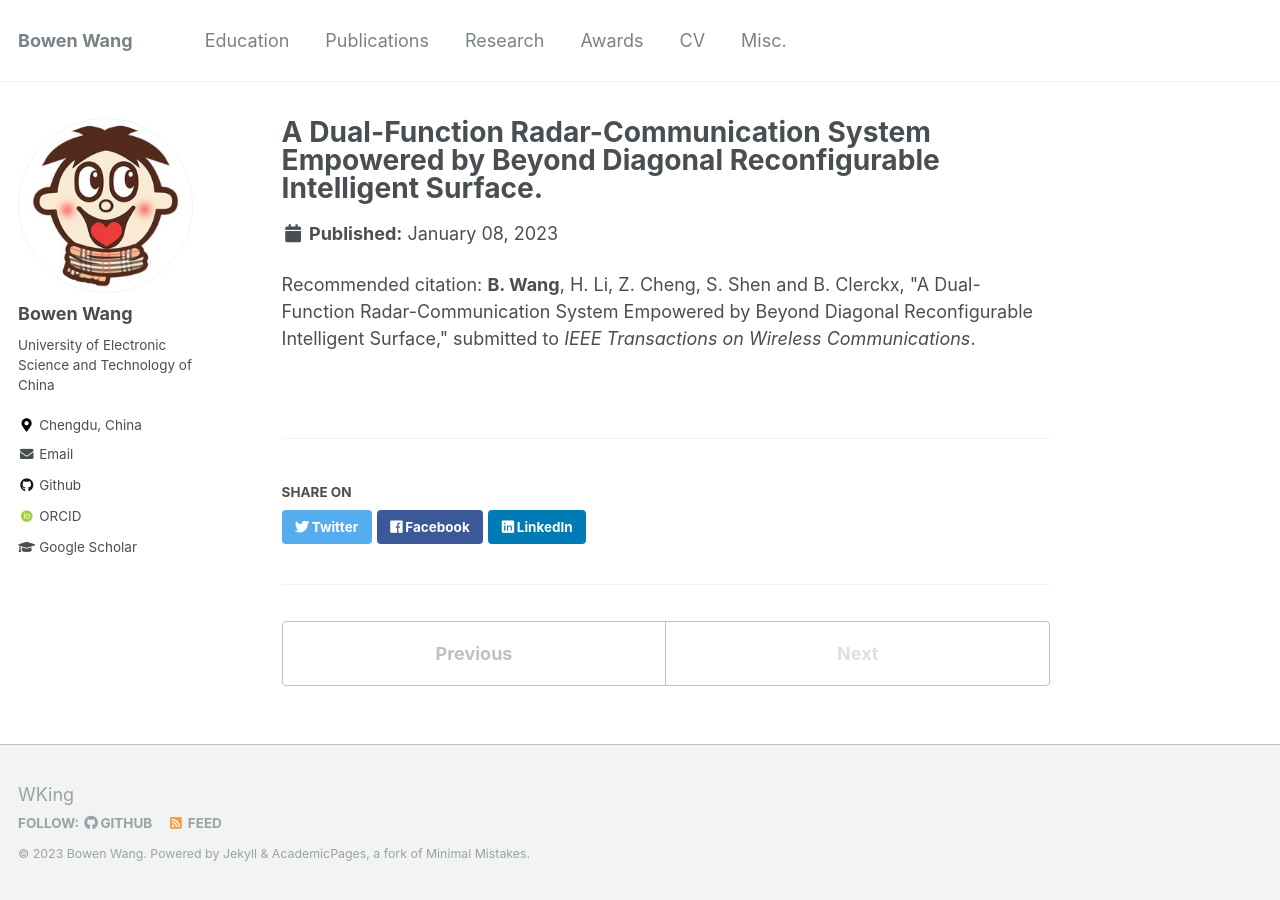
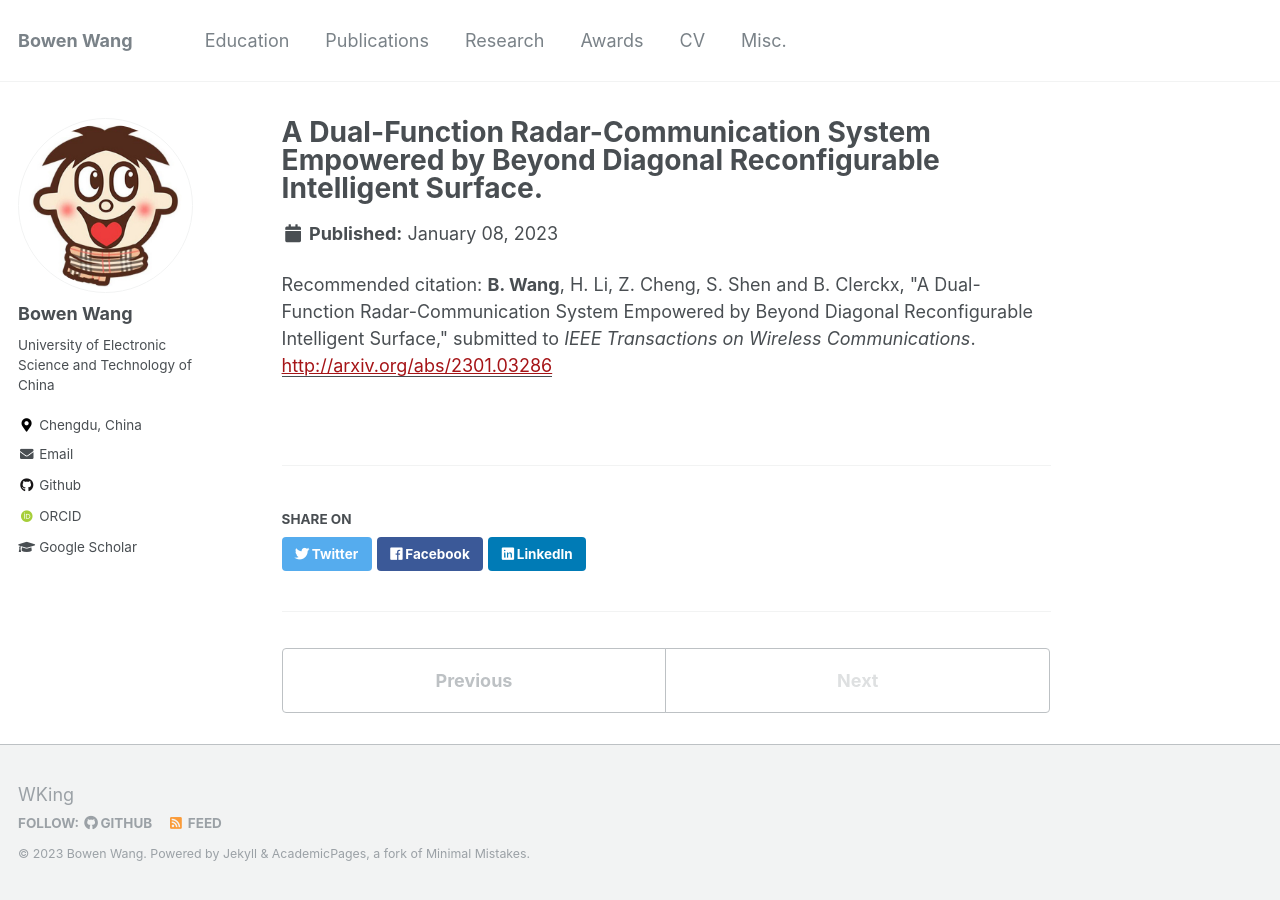
Before and after one commit to BW-Wang/BW-Wang.github.io, a Jekyll site: the page built from _publications/2023-arVix-twc.md, in a window 1280 px wide. Built offline with Jekyll 4.4.1, drawn with Linux system fonts in a browser that asks for light colours; some web fonts are replaced; some of the changed lines change nothing that is shown.

Commit message:
Update 2023-arVix-twc.md

```diff
--- a/_publications/2023-arVix-twc.md
+++ b/_publications/2023-arVix-twc.md
@@ -4,5 +4,6 @@ collection: arVix
 permalink: /publication/2023-arVix-twc
 date: 2023-1-08
 level: arVix
+paperurl: 'http://arxiv.org/abs/2301.03286'
 citation: '<b>B. Wang</b>, H. Li, Z. Cheng, S. Shen and B. Clerckx, "A Dual-Function Radar-Communication System Empowered by Beyond Diagonal Reconfigurable Intelligent Surface," submitted to <i>IEEE Transactions on Wireless Communications</i>.'
 ---
```
